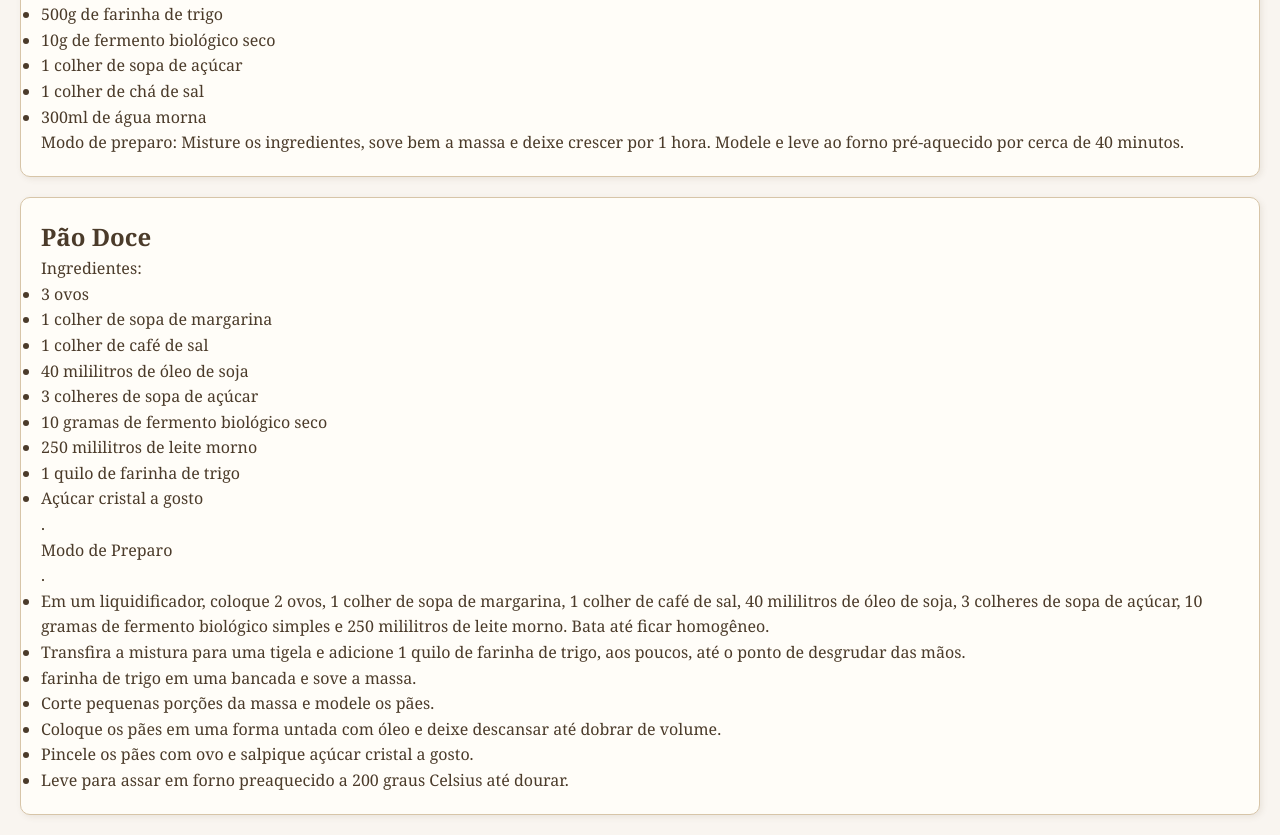
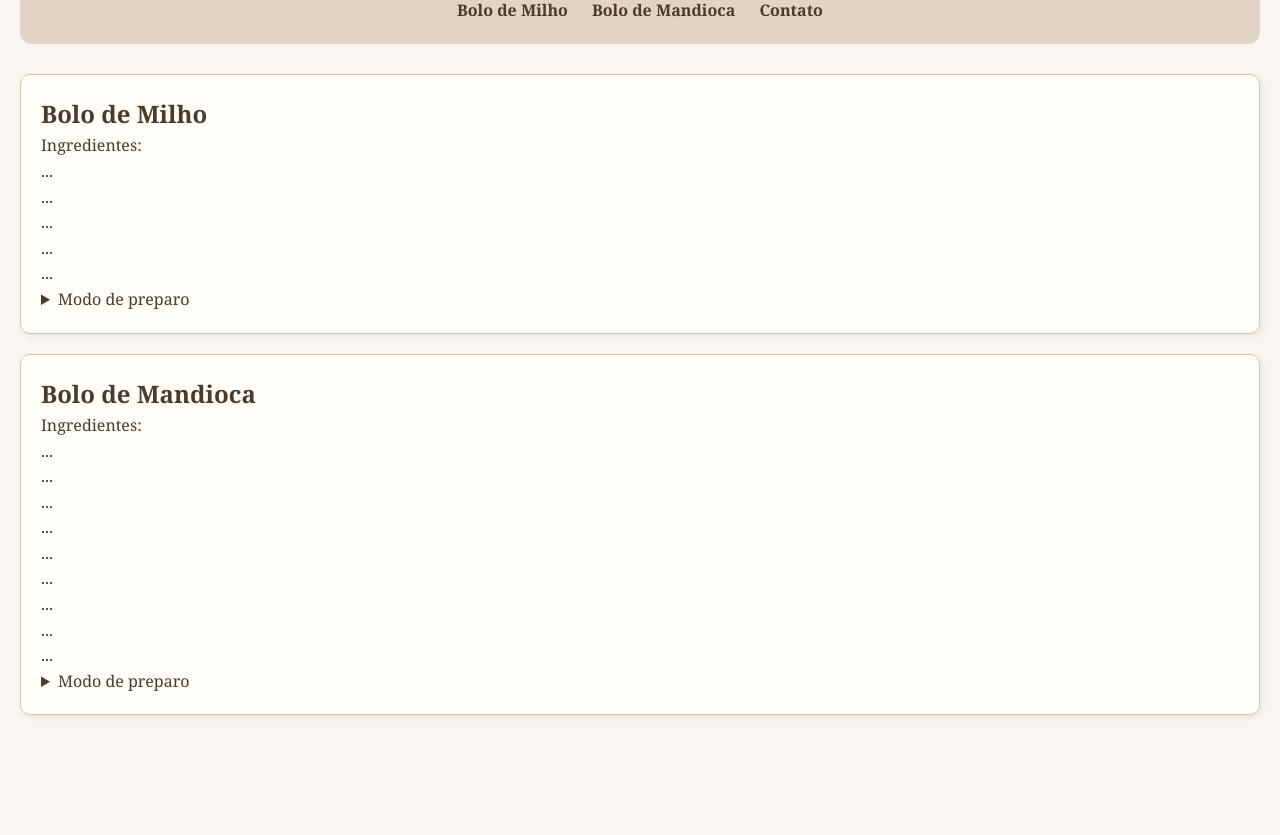
Before and after one commit to JuliaLoopes/proj.agrinho2, a plain HTML site: page index2.html in a window 1280 px wide. Shown: the part 298-1133 px from the top of the page. After the commit the page ends 1033 px from the top, so only its background shows below. Drawn offline with Linux system fonts and the light colour scheme.

Commit message:
Add files via upload

```diff
--- a/index2.html
+++ b/index2.html
@@ -4,7 +4,7 @@
     <meta charset="UTF-8">
     <meta name="viewport" content="width=device-width, initial-scale=1.0">
     <title>Sabores do campo</title>
-    <link rel="stylesheet" href="style2.css" />
+    <link rel="stylesheet" href="style2.css"/>
 </head>
 <body>
 
@@ -12,49 +12,64 @@
         <h1>Sabores do Campo</h1>
         <p>Receitas e histórias da vida no campo 🌾</p>
         <nav>
-            <a href="#Pãocaseiro">Pão Caseiro</a>
-            <a href="#PãoDoce">Pão Doce</a>
-            <a href="#contato">Contato</a>
+            <a href="index.html">Inicio</a>
+            <a href="index3.html">Sobremesas</a>
+            <a href="index4.html">Tipicas</a>
         </nav>
     </header>
 
-  <main>
-    <section id="Pãocaseiro" class="card">
-      <h2> Pão Caseiro</h2>
+    <header>
+      <h2>Receitas</h2>
+      <nav>
+          <a href="#Bolodemilho">Bolo de Milho</a>
+          <a href="#Bolodemandioca">Bolo de Mandioca</a>
+          <a href="#contato">Contato</a>
+      </nav>
+    </header>
+
+    <main>
+    <section id="Bolodemilho" class="card">
+      <h2>Bolo de Milho</h2>
       <p>Ingredientes:</p>
-      <ul>
-        <li>500g de farinha de trigo</li>
-        <li>10g de fermento biológico seco</li>
-        <li>1 colher de sopa de açúcar</li>
-        <li>1 colher de chá de sal</li>
-        <li>300ml de água morna</li>
-      </ul>
-      <p>Modo de preparo: Misture os ingredientes, sove bem a massa e deixe crescer por 1 hora. Modele e leve ao forno pré-aquecido por cerca de 40 minutos.</p>
+        <p>...</p>
+        <p>...</p>
+        <p>...</p>
+        <p>...</p>
+        <p>...</p>
+
+        <details>
+          <summary>Modo de preparo</summary>
+          <p>1- </p>
+          <p>2-</p>
+          <p>3-</p>
+          <p>4-</p>
+          <p>5-</p>
+          </details>
+
     </section>
 
-    <section id="PãoDoce" class="card">
-        <h2> Pão Doce</h2>
+    <section id="Bolodemandioca" class="card">
+        <h2>Bolo de Mandioca</h2>
         <p>Ingredientes:</p>
-        <ul>
-            <li>3 ovos</li>
-            <li>1 colher de sopa de margarina</li>
-            <li>1 colher de café de sal</li>
-            <li>40 mililitros de óleo de soja</li>
-            <li>3 colheres de sopa de açúcar</li>
-            <li>10 gramas de fermento biológico seco</li>
-            <li>250 mililitros de leite morno</li>
-            <li>1 quilo de farinha de trigo</li>
-            <li>Açúcar cristal a gosto</li>
-            <p> .</p>
-        <p>Modo de Preparo</p>
-            <p>.</p>
-            <li>Em um liquidificador, coloque 2 ovos, 1 colher de sopa de margarina, 1 colher de café de sal, 40 mililitros de óleo de soja, 3 colheres de sopa de açúcar, 10 gramas de fermento biológico simples e 250 mililitros de leite morno. Bata até ficar homogêneo.</li>
-            <li>Transfira a mistura para uma tigela e adicione 1 quilo de farinha de trigo, aos poucos, até o ponto de desgrudar das mãos.</li>
-            <li> farinha de trigo em uma bancada e sove a massa.</li>
-            <li>Corte pequenas porções da massa e modele os pães.</li>
-            <li>Coloque os pães em uma forma untada com óleo e deixe descansar até dobrar de volume.</li>
-            <li>Pincele os pães com ovo e salpique açúcar cristal a gosto.</li>
-            <li>Leve para assar em forno preaquecido a 200 graus Celsius até dourar.</li>
+
+            <p>...</p>
+            <p>...</p>
+            <p>...</p>
+            <p>...</p>
+            <p>...</p>
+            <p>...</p>
+            <p>...</p>
+            <p>...</p>
+            <p>...</p>
+
+          <details>
+          <summary>Modo de preparo</summary>
+            <p>1- </p>
+            <p>2-</p>
+            <p>3-</p>
+            <p>4-</p>
+            <p>5-</p>
+          </details>
       </section>
 </body>
 </html>
--- a/style2.css
+++ b/style2.css
@@ -22,6 +22,11 @@
 
   header h1 {
     font-size: 2.5em;
+  }
+
+
+  header h2 {
+    font-size: 2em;
   }
 
   header nav {
--- /dev/null
+++ b/style3.css
@@ -0,0 +1,66 @@
+* {
+    margin: 0;
+    padding: 0;
+    box-sizing: border-box;
+  }
+
+  body {
+    font-family: 'Georgia', serif;
+    line-height: 1.6;
+    background-color: #f9f5f0;
+    color: #4b3b2a;
+    padding: 20px;
+  }
+
+  header {
+    text-align: center;
+    padding: 20px;
+    background-color: #e2d4c5;
+    border-radius: 12px;
+    margin-bottom: 30px;
+  }
+
+  header h1 {
+    font-size: 2.5em;
+  }
+
+
+  header h2 {
+    font-size: 2em;
+  }
+
+  header nav {
+    margin-top: 10px;
+  }
+
+  header nav a {
+    margin: 0 10px;
+    color: #4b3b2a;
+    text-decoration: none;
+    font-weight: bold;
+  }
+
+  header nav a:hover {
+    text-decoration: underline;
+  }
+
+  main {
+    display: flex;
+    flex-direction: column;
+    gap: 20px;
+  }
+
+  .card {
+    background: #fffdf8;
+    padding: 20px;
+    border: 1px solid #d7c5a8;
+    border-radius: 10px;
+    box-shadow: 2px 2px 6px rgba(100, 80, 50, 0.1);
+  }
+
+  footer {
+    margin-top: 40px;
+    text-align: center;
+    font-size: 0.9em;
+    color: #6d5845;
+  }
```
Also changed, not shown: index.html (added, +57 -0 lines), index3.html (added, +93 -0 lines), index5.html (added, +94 -0 lines).
